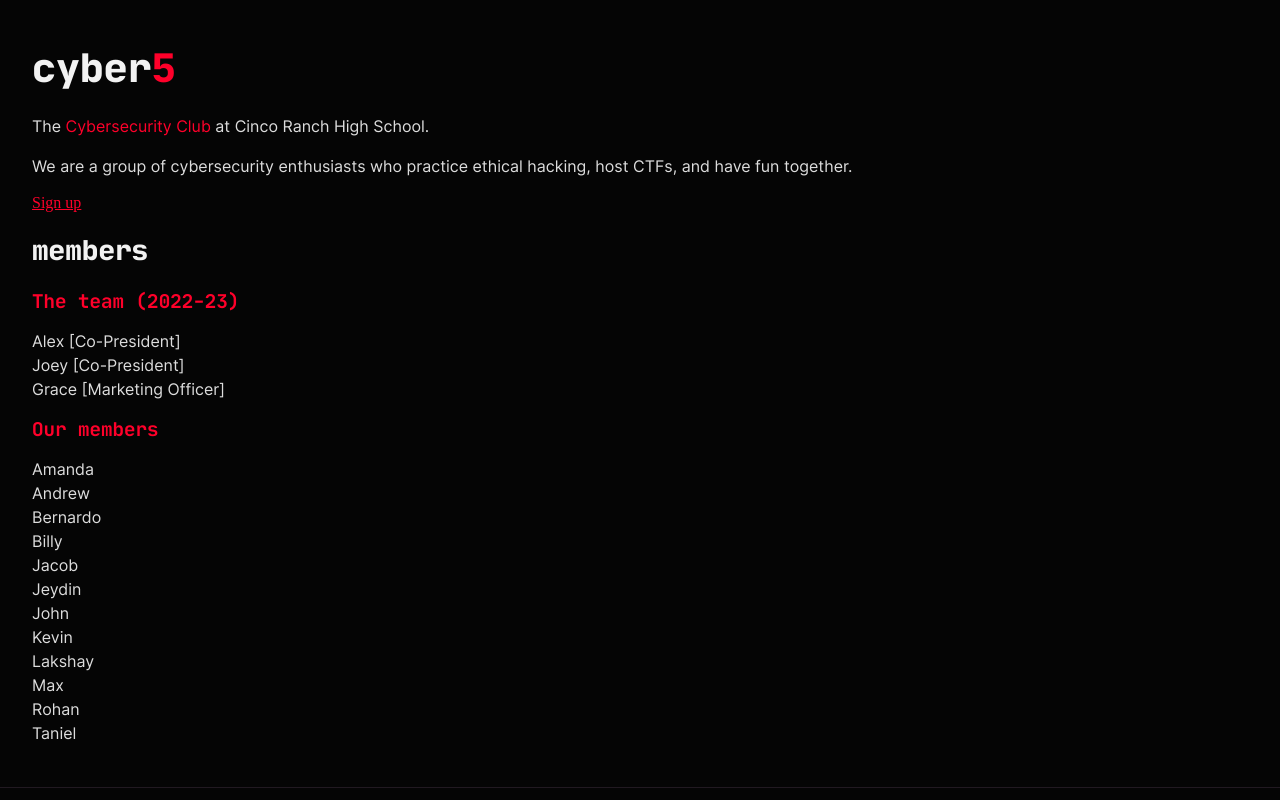
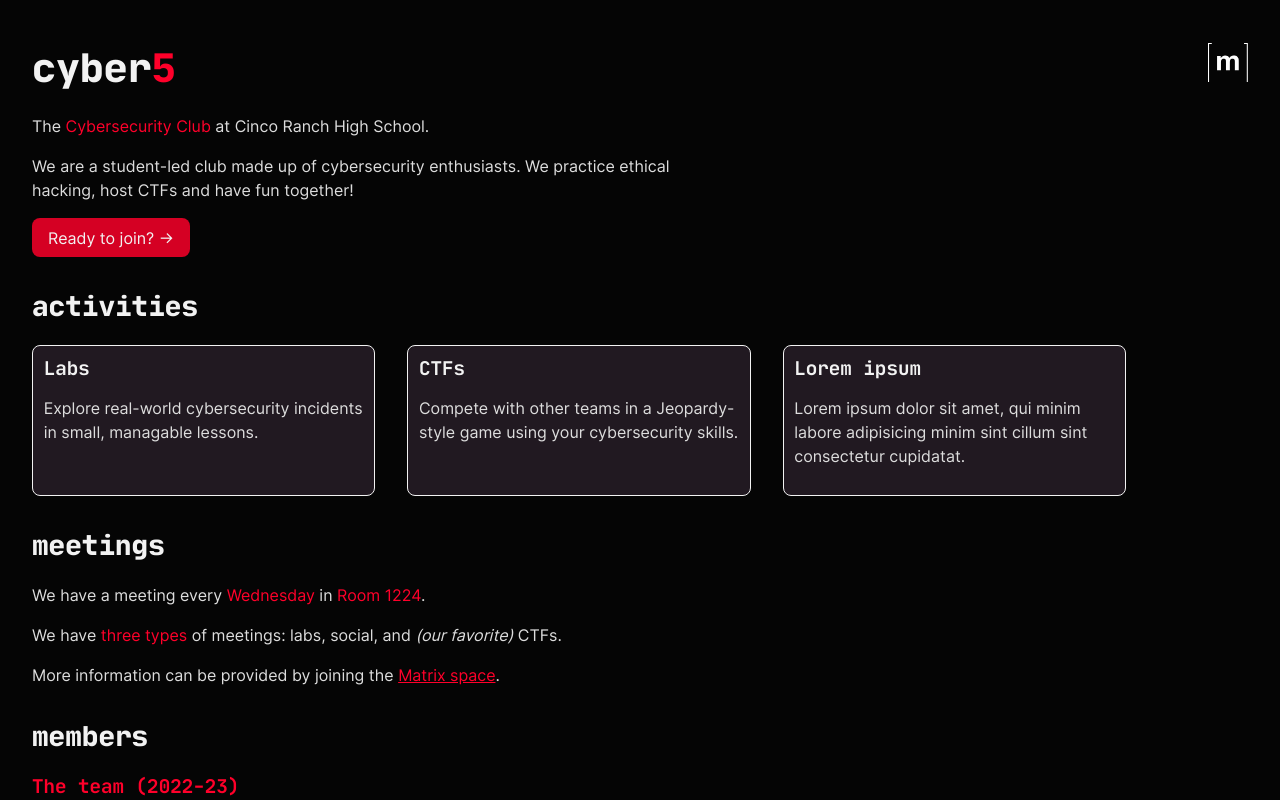
Before and after one commit to cyber5-crhs/website, a SvelteKit app: page / in a window 1280 px wide. Shown: the top 800 px of the page. Built offline with nearby package versions, Linux system fonts and the light colour scheme.

Commit message:
Multiple updates
Moved styles, created Card component, updated content on index page

```diff
--- /dev/null
+++ b/src/components/Card.svelte
@@ -0,0 +1,21 @@
+<div class="card">
+  <slot />
+</div>
+
+<style lang="scss">
+  @import '../styles/colors';
+  @import '../styles/values';
+
+  .card {
+    max-width: 40ch;
+    padding: $spacing-xs;
+    border: 1pt solid $lightest;
+    border-radius: $radius;
+    background: $dark;
+
+    /* TODO: this line does not work */
+    & > *:last-child {
+      margin-bottom: 0;
+    }
+  }
+</style>
--- a/src/routes/+page.svelte
+++ b/src/routes/+page.svelte
@@ -1,4 +1,6 @@
-<script>
+<script lang="ts">
+  import Card from '../components/Card.svelte';
+
   const team = [
     { name: 'Alex', role: 'Co-President'},
     { name: 'Joey', role: 'Co-President'},
@@ -27,13 +29,61 @@
 
 <header>
   <h1>cyber<b>5</b></h1>
+  <a
+      href="https://matrix.to/#/!OAvvLnxtvgCioPvRTp:projectsegfau.lt?via=projectsegfau.lt"
+      aria-label="Join the Matrix space"
+      >
+    <svg
+        role="img"
+        aria-hidden="true"
+        focusable="false"
+        viewBox="0 0 24 24"
+        xmlns="http://www.w3.org/2000/svg"
+      >
+      <path d="M.632.55v22.9H2.28V24H0V0h2.28v.55zm7.043 7.26v1.157h.033c.309-.443.683-.784 1.117-1.024.433-.245.936-.365 1.5-.365.54 0 1.033.107 1.481.314.448.208.785.582 1.02 1.108.254-.374.6-.706 1.034-.992.434-.287.95-.43 1.546-.43.453 0 .872.056 1.26.167.388.11.716.286.993.53.276.245.489.559.646.951.152.392.23.863.23 1.417v5.728h-2.349V11.52c0-.286-.01-.559-.032-.812a1.755 1.755 0 0 0-.18-.66 1.106 1.106 0 0 0-.438-.448c-.194-.11-.457-.166-.785-.166-.332 0-.6.064-.803.189a1.38 1.38 0 0 0-.48.499 1.946 1.946 0 0 0-.231.696 5.56 5.56 0 0 0-.06.785v4.768h-2.35v-4.8c0-.254-.004-.503-.018-.752a2.074 2.074 0 0 0-.143-.688 1.052 1.052 0 0 0-.415-.503c-.194-.125-.476-.19-.854-.19-.111 0-.259.024-.439.074-.18.051-.36.143-.53.282-.171.138-.319.337-.439.595-.12.259-.18.6-.18 1.02v4.966H5.46V7.81zm15.693 15.64V.55H21.72V0H24v24h-2.28v-.55z"/>
+    </svg>
+  </a>
 </header>
 
 <section>
   <p>The <b>Cybersecurity Club</b> at Cinco Ranch High School.</p>
-  <p>We are a group of cybersecurity enthusiasts who practice ethical hacking, host CTFs, and have fun together.</p>
+  <!-- <p>We are a group of cybersecurity enthusiasts who practice ethical hacking, host CTFs and have fun together.</p> -->
+  <p>We are a student-led club made up of cybersecurity enthusiasts. We practice ethical hacking, host CTFs and have fun together!</p>
+  <a id="join-btn" href="/join">Ready to join? →</a> <!-- \u2192 -->
+</section>
 
-  <a href="/join">Sign up</a>
+<h2>activities</h2>
+
+<section class="cards">
+  <Card>
+    <h3>Labs</h3>
+    <p>Explore real-world cybersecurity incidents in small, managable lessons.</p>
+  </Card>
+  <Card>
+    <h3>CTFs</h3>
+    <p>Compete with other teams in a Jeopardy-style game using your cybersecurity skills.</p>
+  </Card>
+  <Card>
+    <h3>Lorem ipsum</h3>
+    <p>Lorem ipsum dolor sit amet, qui minim labore adipisicing minim sint cillum sint consectetur cupidatat.</p>
+  </Card>
+</section>
+
+<h2>meetings</h2>
+
+<section>
+  <p>We have a meeting every <b>Wednesday</b> in <b>Room 1224</b>.</p>
+
+  <p>We have <b>three types</b> of meetings: labs, social, and <em>(our favorite)</em> CTFs.</p>
+
+  <p>
+  More information can be provided by joining the
+  <a
+      href="https://matrix.to/#/!OAvvLnxtvgCioPvRTp:projectsegfau.lt?via=projectsegfau.lt"
+      aria-label="Join the Matrix space"
+      >
+      Matrix space</a>.
+  </p>
 </section>
 
 <h2>members</h2>
@@ -57,9 +107,20 @@
 </section>
 
 <style lang="scss">
-  @import '_scss/fonts';
-  @import '_scss/colors';
-  @import '_scss/typography';
+  @use 'sass:color';
+
+  @import '../styles/typography';
+  @import '../styles/values';
+
+  header {
+    display: flex;
+    justify-content: space-between;
+
+    svg {
+      height: scale-font(5);
+      fill: white;
+    }
+  }
 
   ul {
     padding-left: 0;
@@ -69,4 +130,45 @@
   li {
     @include body;
   }
+
+  #join-btn {
+    $fill-color: #D50023;
+
+    display: block;
+    width: fit-content;
+    padding: .6rem 1rem;
+    border-radius: $radius;
+    background-color: $fill-color; /* This color fits better than $primary */
+    font-family: 'Inter';
+    color: $lightest;
+    text-decoration: none;
+
+    &:hover {
+      background-color: color.scale($fill-color, $lightness: 25%);
+    }
+  }
+
+  .cards {
+    display: grid;
+    width: fit-content;
+    grid-gap: $spacing-m;
+    grid-template-columns: 1fr;
+
+    $breakpoint-sm: 500px;
+    $breakpoint-lg: 800px;
+
+    @media (width < $breakpoint-sm) {
+      :global(.card) {
+        max-width: 100%;
+      }
+    }
+
+    @media (min-width: $breakpoint-sm) {
+      grid-template-columns: 1fr 1fr;
+    }
+
+    @media (min-width: $breakpoint-lg) {
+      grid-template-columns: 1fr 1fr 1fr;
+    }
+  }
 </style>
--- /dev/null
+++ b/src/routes/+page.ts
@@ -0,0 +1,2 @@
+// serve as a static file in production
+export const prerender = true;
--- a/src/routes/_scss/_spacing.scss
+++ /dev/null
@@ -1,7 +0,0 @@
-$_base: 4pt;
-
-$spacing-xxs: $_base;
-$spacing-xs:  $_base * 2;
-$spacing-s:   $_base * 4;
-$spacing-m:   $_base * 6;
-$spacing-l:   $_base * 8;
--- a/src/routes/contact/+page.svelte
+++ b/src/routes/contact/+page.svelte
@@ -3,7 +3,7 @@
 </svelte:head>
 
 <header>
-  <h1>contact</h1>
+  <h1>contact <a href="/">↩︎</a></h1>
 </header>
 
 <p>Join our <a href="https://matrix.to/#/!OAvvLnxtvgCioPvRTp:projectsegfau.lt?via=projectsegfau.lt">Matrix</a> if you want a quick response from us. You should join anyways ;)</p>
--- a/src/routes/styles.scss
+++ b/src/routes/styles.scss
@@ -1,9 +1,9 @@
 @use 'sass:color';
 
-@import '_scss/fonts';
-@import '_scss/colors';
-@import '_scss/typography';
-@import '_scss/spacing';
+@import '../styles/fonts';
+@import '../styles/colors';
+@import '../styles/typography';
+@import '../styles/values';
 
 body {
   margin: 0;
@@ -18,6 +18,10 @@
     $spacing-m  // Right
     $spacing-s  // Bottom
     $spacing-m; // Left
+
+  & > h2 {
+    margin-top: $spacing-m;
+  }
 }
 
 footer {
@@ -51,6 +55,7 @@
 
 p {
   @include body;
+  max-width: 70ch;
 }
 
 .small {
--- a/src/routes/_scss/_typography.scss
+++ b/src/styles/_typography.scss
@@ -1,4 +1,7 @@
 @use 'sass:math';
+
+@import '../styles/fonts';
+@import '../styles/colors';
 
 @function scale-font($exponent) {
   // Minor third scale
--- /dev/null
+++ b/src/styles/_values.scss
@@ -0,0 +1,13 @@
+// Spacing
+
+$_base: 4pt;  // TODO: consider `px` instead
+
+$spacing-xxs: $_base;     // Between label icon and text
+$spacing-xs:  $_base * 2; // Padding in a card
+$spacing-s:   $_base * 4; // Between elements in a section
+$spacing-m:   $_base * 6; // Between sections
+$spacing-l:   $_base * 8; // Page padding
+
+// Border radius
+
+$radius:      8px;
```
Also changed, not shown: lib/images/matrix.svg (renamed from static/icons/matrix.svg), src/styles/_colors.scss (renamed from src/routes/_scss/_colors.scss), src/styles/_fonts.scss (renamed from src/routes/_scss/_fonts.scss), src/styles/inter.css (renamed from src/routes/_scss/inter.css).
